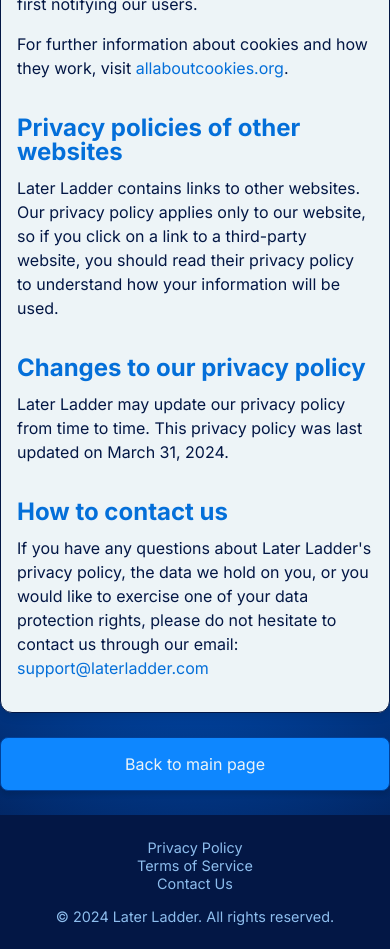
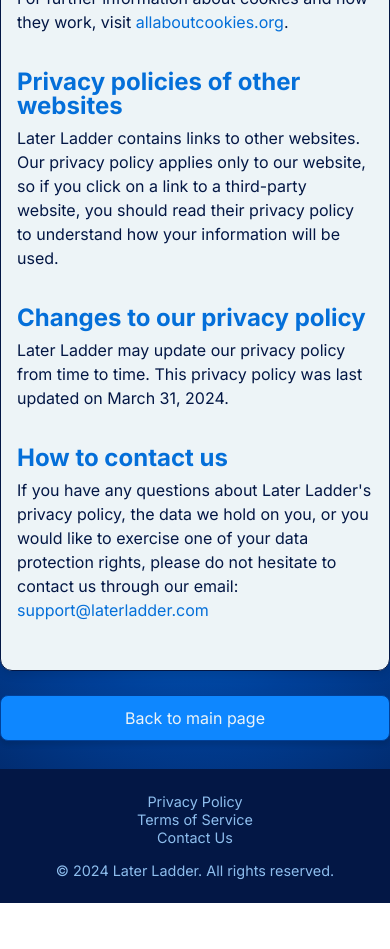
Before and after one commit to heatherpiper/My-AFL-Ladder, a Vue app in the folder vue/: page /privacy-policy in a window 390 px wide. Shown: the part 3280-4229 px from the top of the page. After the commit the page ends 4183 px from the top, so only its background shows below. Built offline with nearby package versions, Linux system fonts and the light colour scheme.

Commit message:
Style adjustments

```diff
--- a/vue/src/App.vue
+++ b/vue/src/App.vue
@@ -1,5 +1,7 @@
 <template>
   <div id="app">
+
+    <div class="content-wrapper">
 
       <notification-modal v-if="showNotificationModal && $route.name !== 'login' && $route.name !== 'register'" :message="notificationMessage" @close="handleNotificationClose"></notification-modal>
 
@@ -18,6 +20,8 @@
       </div>
 
       <router-view />
+
+    </div>
 
     <footer class="footer">
       <div class="footer-content">
@@ -99,16 +103,23 @@ export default {
   --afl-100: #F2F4F7;
 }
 
-#app {
-  flex: 1 0 auto;
-}
-
 body, html {
   display: flex;
   flex-direction: column;
   min-height: 100vh;
   margin: 0;
   padding: 0;
+}
+
+#app {
+  display: flex;
+  flex-direction: column;
+  flex: 1;
+}
+
+.content-wrapper {
+  flex: 1;
+  margin-bottom: 4em;
 }
 
 body {
@@ -184,12 +195,11 @@ img {
 }
 
 .footer {
-  flex-shrink: 0;
   background-color: var(--afl-800);
   color: var(--afl-250);
   padding: 1.5em 0;
   text-align: center;
-  margin-top: 6em;
+  margin-top: auto;
 }
 
 .footer-content {
@@ -240,8 +250,8 @@ img {
     margin: 0 8px;
   }
 
-  .footer {
-    margin-top: 1.5em;
+  .content-wrapper {
+    margin-bottom: .75em;
   }
 
   .footer-links {
--- a/vue/src/views/About.vue
+++ b/vue/src/views/About.vue
@@ -8,7 +8,7 @@
             <div class="section-box">
                 <div class="section-content">
                     <div class="logo-container">
-                        <img src="@/assets/LaterLadder-Logo.webp" alt="Later Ladder color logo" class="logo-image">
+                        <img src="@/assets/LaterLadder-LogoLight.svg" alt="Later Ladder color logo" class="logo-image">
                     </div>
                     <p>Later Ladder is a web application tailored for fans of the Australian Football League (AFL), which enables users to track AFL team standings in a unique way. Designed for those who prefer watching games after their live broadcast, it allows for the updating and viewing of team standings based on the outcomes of games the user has marked as watched, removing the risk of spoiling the outcomes of games not yet seen. This project was born from my personal experience as an American AFL fan, addressing the challenge of following the league from a timezone where games are often aired overnight.</p>
                     <h3>Core technologies</h3>
@@ -44,7 +44,7 @@
             </div>
             <div class="section-box">
                 <div class="section-content">
-                    <p>I'm Heather Piper, a full-stack developer from Columbus, Ohio. Prior to being a developer, I worked as a court reporter and ran a successful 3D printing business that fulfilled nearly 1,000 online orders over three years. I graduated from Tech Elevator's Java bootcamp in September 2023.</p>
+                    <p id="bio">I'm Heather Piper, a full-stack developer from Columbus, Ohio. Prior to being a developer, I worked as a court reporter and ran a successful 3D printing business that fulfilled nearly 1,000 online orders over three years. I graduated from Tech Elevator's Java bootcamp in September 2023.</p>
                     <h3>Contact me</h3>
                     <p>I welcome feedback and suggestions of all varieties. Feel free to reach out to me on my <a href="https://github.com/heatherpiper">Github profile</a> or email me at <a href="mailto:heather.a.piper@gmail.com">heather.a.piper@gmail.com</a></p>
                 </div>
@@ -91,7 +91,7 @@ export default {
     border-radius: 0 0 12px 12px;
     margin-bottom: 1.5em;
     box-shadow: 0 4px 8px rgba(0, 0, 0, 0.1);
-    padding:  10px 24px 24px 24px;
+    padding:  0.25em 1.75em 1.75em 1.75em;
     color: var(--afl-800);
     border: 1px solid var(--afl-800);
     line-height: 1.5em;
@@ -106,19 +106,24 @@ export default {
     max-width: 400px;
 }
 
+#bio {
+    margin-top: 1.5em;
+}
+
 .section-content p {
-    margin-top: 0.75em;
+    margin-top: 0.5em;
+    padding: 0.25em 0.5em 0 0.5em;
 }
 
 .section-content h3 {
     color: var(--afl-500);
     font-size: x-large;
-    margin-top: 1.5em;
+    margin-top: 1.25em;
     margin-bottom: 0;
 }
 
 .section-content li {
-    margin: 0.75em 0;
+    margin: 0.5em 0;
 }
 
 .section-content li strong {
@@ -133,6 +138,10 @@ export default {
 .section-content a:hover {
     text-decoration: underline;
     cursor: pointer;
+}
+
+.section-content p:last-child {
+    padding-bottom: 1em;
 }
 
 .button-container {
@@ -167,24 +176,50 @@ export default {
     }
 
     .section-content {
-        padding: 10px 16px 16px 16px;
+        padding: 1.5em;
+    }
 
+    .logo-image {
+        max-width: 300px;
+    }
+
+    .section-content li {
+        margin: 0.5em 0;
+    }
+
+    .section-content ul {
+        padding-left: 1.5em;
+    }
+
+    .section-content p:last-child {
+        padding-bottom: 1em;
+    }
+
+    .back-button {
+        display: block;
+        max-width: 40%;
+        background-color: var(--afl-450);
+    }
+
+}
+
+@media (max-width: 600px) {
+
+    .section-content ul {
+        padding-left: 1em;
+    }
+
+    .section-content li {
+        margin: 0.25em 0;
     }
 
     .section-content li strong {
         color: var(--afl-800);
     }
 
-    ul {
-        padding-left: 1em;
-    }
-
-    .logo-image {
-        max-width: 300px;
-    }
-
     .back-button {
-        display: block;
+        max-width: 100%;
+        padding: 0.75em 1.5em;
         background-color: var(--afl-450);
     }
 }
--- a/vue/src/views/PrivacyPolicy.vue
+++ b/vue/src/views/PrivacyPolicy.vue
@@ -112,18 +112,34 @@ export default {
     border-radius: 0 0 12px 12px;
     margin-bottom: 1.5em;
     box-shadow: 0 4px 8px rgba(0, 0, 0, 0.1);
-    padding: 10px 24px 24px 24px;
+    padding: 1.75em;
     color: var(--afl-800);
     border: 1px solid var(--afl-800);
     line-height: 1.5em;
 }
 
+.privacy-content p:first-child {
+    margin-top: 0.5em;
+}
+
 .privacy-content p {
-    margin-top: 0.75em;
+    margin-top: 0.5em 0 0 0;
+}
+
+.privacy-content p:last-child {
+    padding-bottom: 2em;
+}
+
+.privacy-content ul {
+    padding-inline-start: 2.25em;
 }
 
 .privacy-content li {
-    margin: 0 1em;
+    margin: 0.5em 0;
+}
+
+.privacy-content li strong {
+    color: var(--afl-600);
 }
 
 .privacy-content h2 {
@@ -136,10 +152,6 @@ export default {
 .privacy-content h3 {
     color: var(--afl-600);
     margin-bottom: 0;
-}
-
-.privacy-content li strong {
-    color: var(--afl-600);
 }
 
 .privacy-content a {
@@ -180,22 +192,56 @@ export default {
 }
 
 @media (max-width: 768px) {
+
     .privacy-policy-container {
         max-width: 100%;
     }
 
     .privacy-content {
-        padding: 10px 16px 16px 16px;
+        padding: 1.5em;
     }
 
-    ul {
-        padding-left: 0;
+    .privacy-content p {
+        margin-top: 0.5em;
+    }
+
+    .privacy-content ul {
+        padding-inline-start: 1.75em;
+    }
+
+    .privacy-content li {
+        margin: 0.25em 0;
+    }
+
+    .privacy-content p:last-child {
+        padding-bottom: 1em;
     }
 
     .back-button {
         display: block;
+        max-width: 40%;
         background-color: var(--afl-450);
     }
 }
 
+@media (max-width: 600px) {
+
+    .privacy-content {
+        padding: 1em;
+    }
+
+    .privacy-content ul {
+        padding-inline-start: 1.25em;
+    }
+
+    .section-content li {
+        margin: 0.25em 0;
+    }
+
+    .back-button {
+        max-width: 100%;
+        padding: 0.75em 1.5em;
+    }
+}
+
 </style>
--- a/vue/src/views/TermsOfService.vue
+++ b/vue/src/views/TermsOfService.vue
@@ -82,18 +82,26 @@ export default {
     border-radius: 0 0 12px 12px;
     margin-bottom: 1.5em;
     box-shadow: 0 4px 8px rgba(0, 0, 0, 0.1);
-    padding: 10px 24px 24px 24px;
+    padding: 0 1.75em 1.75em 1.75rem;
     color: var(--afl-800);
     border: 1px solid var(--afl-800);
     line-height: 1.5em;
 }
 
 .terms-content p {
-    margin-top: 0.75em;
+    margin: 0.75em 0 0 0;
+}
+
+.terms-content p:last-child {
+    padding-bottom: 2em;
+}
+
+.terms-content ul {
+    padding-inline-start: 2.25em;
 }
 
 .terms-content li {
-    margin: 0 1em;
+    margin: 0.5em 0;
 }
 
 .terms-content h2 {
@@ -139,6 +147,7 @@ export default {
 }
 
 @media (max-width: 768px) {
+
     .terms-container {
         max-width: 100%;
     }
@@ -147,14 +156,31 @@ export default {
         padding: 10px 16px 16px 16px;
     }
 
-    ul {
-        padding-left: 0;
+    .terms-content ul {
+        padding-inline-start: 1.75em;
     }
 
     .back-button {
         display: block;
+        max-width: 40%;
         background-color: var(--afl-450);
     }
 }
 
+@media (max-width: 600px) {
+
+    .terms-content ul {
+        padding-inline-start: 1.25em;
+    }
+
+    .terms-content li {
+        margin: 0.25em 0;
+    }
+
+    .back-button {
+        max-width: 100%;
+        padding: 0.75em 1.5em;
+    }
+}
+
 </style>
```
Also changed, not shown: vue/src/assets/LaterLadder-LogoLight.svg (added). Lines whose indentation alone changed are shown as unchanged.
